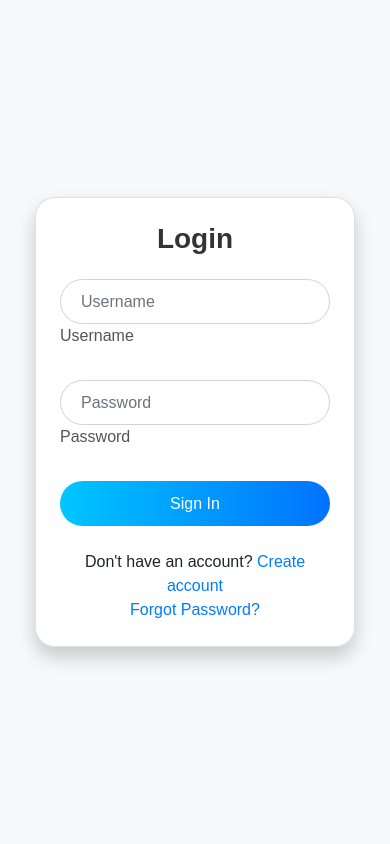
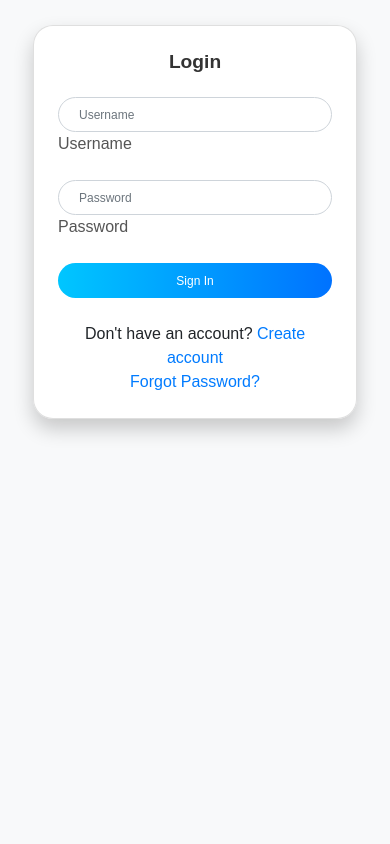
Before and after one commit to MadhankumarAI/1st-sem-kavya-mam-project, a Django app: page /reg/login in a window 390 px wide. Run offline with Django 5.2, Linux system fonts and the light colour scheme; some libraries are stand-ins or nearby versions.

Commit message:
Update login.html added responsiveness

```diff
--- a/users/templates/users/login.html
+++ b/users/templates/users/login.html
@@ -5,13 +5,14 @@
     <meta name="viewport" content="width=device-width, initial-scale=1.0">
     <title>Login with Spline</title>
     <link rel="stylesheet" href="https://cdn.jsdelivr.net/npm/bootstrap@4.3.1/dist/css/bootstrap.min.css">
-    <style>
+<style>
         body {
             margin: 0;
             font-family: 'Poppins', sans-serif;
             overflow: hidden;
             background-color: #f8f9fa; /* Light background for better contrast */
         }
+
         .spline-container {
             position: absolute;
             top: 0;
@@ -20,19 +21,26 @@
             height: 100vh;
             z-index: -1;
         }
+
         .card {
             z-index: 1;
             margin-top: 50px;
             border-radius: 20px;
             box-shadow: 0 10px 20px rgba(0, 0, 0, 0.2);
             background: rgba(255, 255, 255, 0.9);
+            width: 100%; /* Ensure the card spans the full width */
+            max-width: 600px; /* Limit max width on larger screens */
+            padding: 20px;
         }
+
         .form-control {
             border-radius: 30px;
             height: 45px;
             padding: 10px 20px;
             font-size: 16px;
+            width: 100%; /* Ensures input fields stretch */
         }
+
         .btn-primary {
             border-radius: 30px;
             height: 45px;
@@ -40,28 +48,98 @@
             background: linear-gradient(90deg, #00c6ff, #0072ff);
             border: none;
             transition: background 0.3s ease-in-out;
+            width: 100%; /* Makes the button span the full width */
         }
+
         .btn-primary:hover {
             background: linear-gradient(90deg, #0072ff, #00c6ff);
             box-shadow: 0 5px 15px rgba(0, 114, 255, 0.3);
         }
+
         h3 {
             font-weight: bold;
             color: #333;
+            text-align: center;
+            font-size: 1.8rem; /* Default size for larger screens */
         }
+
         label {
             font-weight: 500;
             color: #555;
+            display: block;
+            margin-bottom: 5px;
         }
+
         .container {
             display: flex;
             justify-content: center;
             align-items: center;
             height: 100vh;
+            padding: 10px;
+            box-sizing: border-box;
         }
+
+        @media (max-width: 1024px) {
+            .card {
+                max-width: 90%; /* Adjust card width for tablet screens */
+                margin-top: 20px;
+            }
+
+            h3 {
+                font-size: 1.6rem; /* Adjust heading size for tablets */
+            }
+        }
+
         @media (max-width: 768px) {
             .card {
-                margin: 20px;
+                max-width: 90%;
+                margin: 20px auto; /* Margin on all sides for mobile */
+                padding: 15px;
+            }
+
+            .form-control {
+                height: 40px;
+                font-size: 14px;
+            }
+
+            .btn-primary {
+                height: 40px;
+                font-size: 14px;
+            }
+
+            h3 {
+                font-size: 1.4rem; /* Smaller font size for mobile */
+            }
+
+            .container {
+                height: auto;
+                padding: 20px;
+            }
+        }
+
+        @media (max-width: 480px) {
+            .card {
+                max-width: 90%;
+                margin: 10px auto; /* Adjust margin for very small screens */
+                padding: 10px;
+            }
+
+            .form-control {
+                height: 35px;
+                font-size: 12px;
+            }
+
+            .btn-primary {
+                height: 35px;
+                font-size: 12px;
+            }
+
+            h3 {
+                font-size: 1.2rem; /* Further reduced font size */
+            }
+
+            .container {
+                padding: 15px;
             }
         }
     </style>
```
